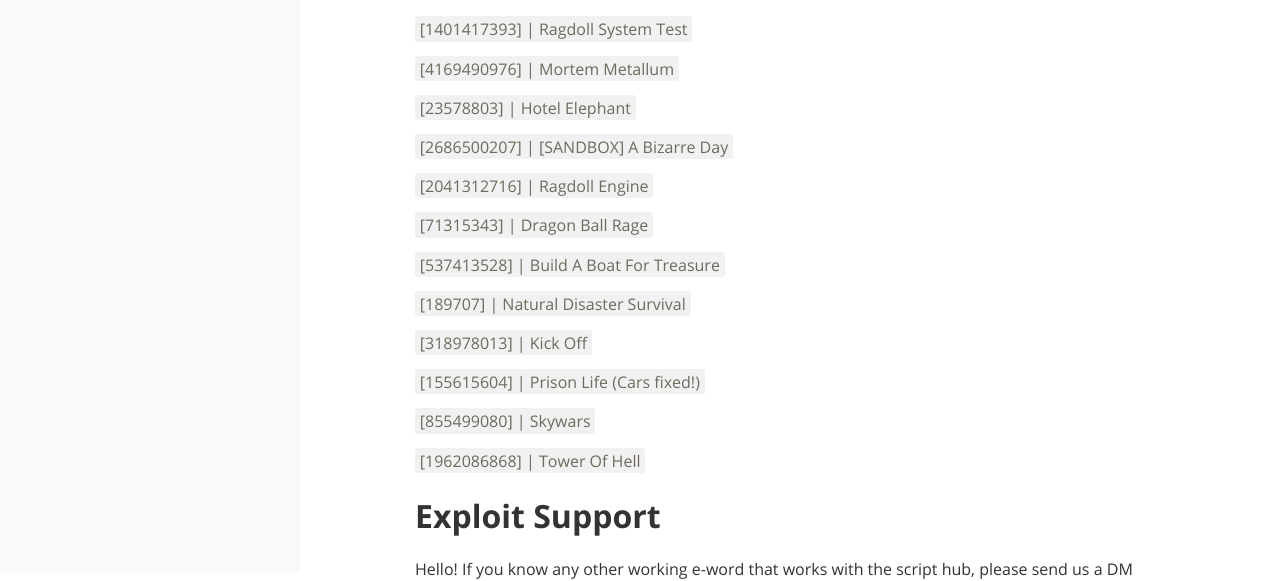
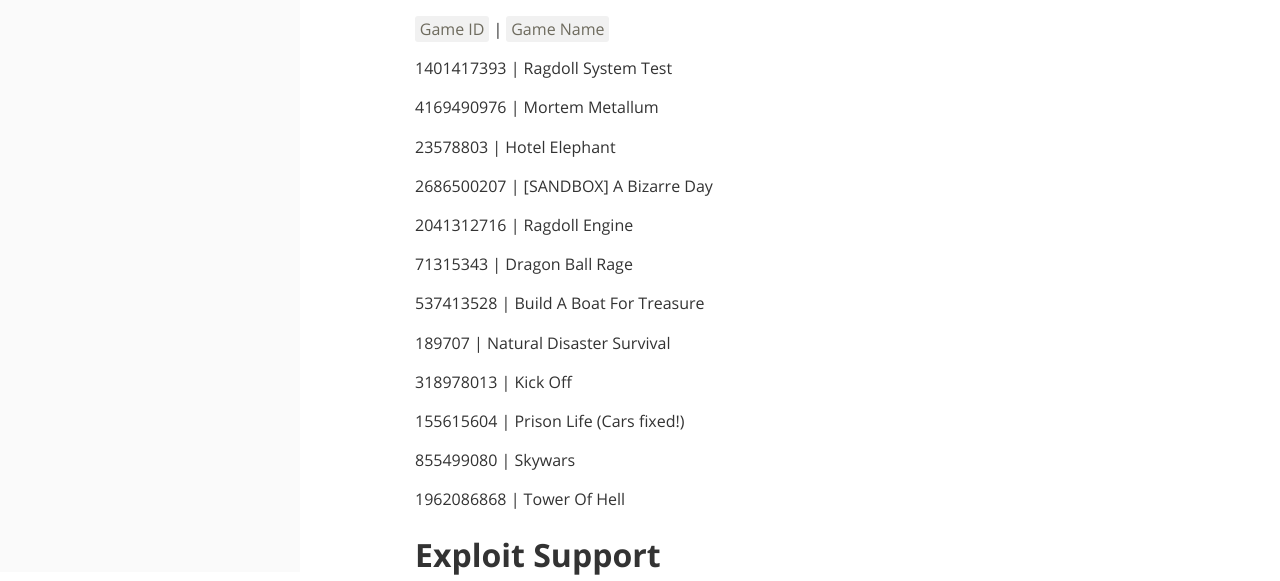
Before and after one commit to Pikalyzix-Software/site, a plain HTML site: page index.html in a window 1280 px wide. Shown: the part 228-809 px from the top of the page. Drawn offline with Linux system fonts and the light colour scheme.

Commit message:
Update index.html

```diff
--- a/index.html
+++ b/index.html
@@ -164,18 +164,19 @@
                         <p>Pikalyzix is the script hub that can be in alot game, pikalyzix make game easier.</p>
                         <p></p>
                         <h1>Games Support</h1>
-                        <p><span class="hljs">[1401417393] | Ragdoll System Test</span></p>
-                        <p><span class="hljs">[4169490976] | Mortem Metallum</span></p>
-                        <p><span class="hljs">[23578803]   | Hotel Elephant</span></p>
-                        <p><span class="hljs">[2686500207] | [SANDBOX] A Bizarre Day</span></p>
-                        <p><span class="hljs">[2041312716] | Ragdoll Engine</span></p>
-                        <p><span class="hljs">[71315343] | Dragon Ball Rage</span></p>
-                        <p><span class="hljs">[537413528] | Build A Boat For Treasure</span></p>
-                        <p><span class="hljs">[189707] | Natural Disaster Survival</span></p>
-                        <p><span class="hljs">[318978013] | Kick Off</span></p>
-                        <p><span class="hljs">[155615604] | Prison Life (Cars fixed!)</span></p>
-                        <p><span class="hljs">[855499080] | Skywars</span></p>
-                        <p><span class="hljs">[1962086868] | Tower Of Hell</span></p>
+                        <p><span class="hljs">Game ID</span> | <span class="hljs">Game Name</span></p>
+                        <p>1401417393 | Ragdoll System Test</p>
+                        <p>4169490976 | Mortem Metallum</p>
+                        <p>23578803   | Hotel Elephant</p>
+                        <p>2686500207 | [SANDBOX] A Bizarre Day</p>
+                        <p>2041312716 | Ragdoll Engine</p>
+                        <p>71315343   | Dragon Ball Rage</p>
+                        <p>537413528  | Build A Boat For Treasure</p>
+                        <p>189707     | Natural Disaster Survival</p>
+                        <p>318978013  | Kick Off</p>
+                        <p>155615604  | Prison Life (Cars fixed!)</p>
+                        <p>855499080  | Skywars</span></p>
+                        <p>1962086868 | Tower Of Hell</p>
                         <p></p>
                         <h1>Exploit Support</h1>
                         <p>Hello! If you know any other working e-word that works with the script hub, please send us a DM and we'll add it to the list! - Darkn</p>
```
